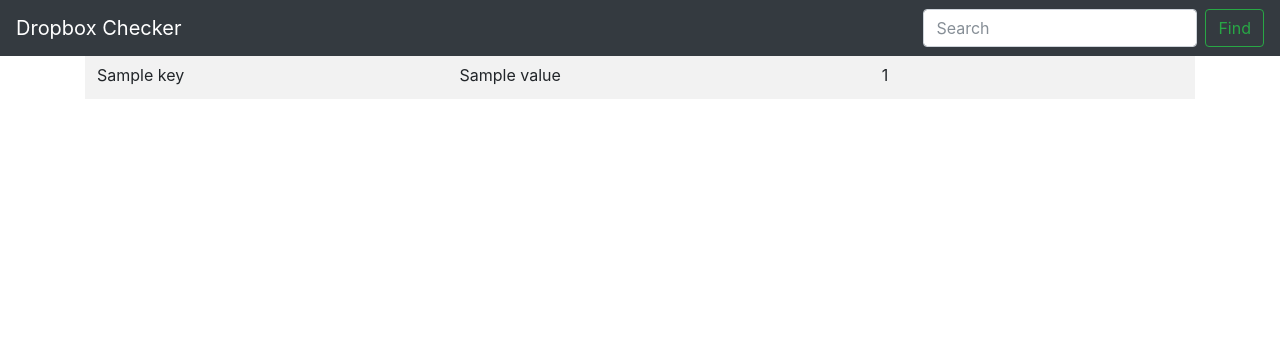
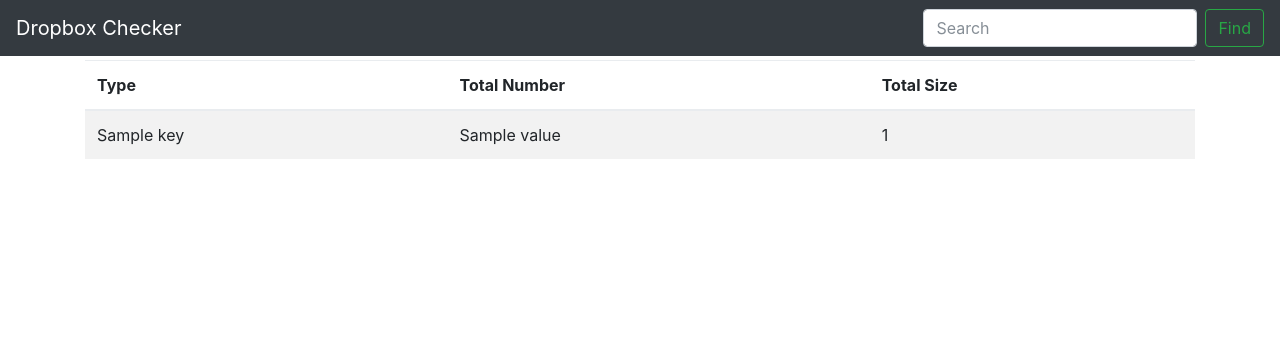
Before and after one commit to chadduffey/db_analysis, a Flask app: template templates/index.html in a window 1280 px wide. Shown: the top 356 px of the page. Run offline with Flask 2, Linux system fonts and the light colour scheme; the template is opened without the code that fills it: most values are stand-ins (such as "Sample title", 1, 10 or a date in 2020); some libraries are stand-ins or nearby versions.

Commit message:
fixed css issue with navbar

```diff
--- a/templates/index.html
+++ b/templates/index.html
@@ -11,6 +11,10 @@
 
     <!-- Bootstrap core CSS -->
     <link href="../static/css/bootstrap.min.css" rel="stylesheet">
+
+    <style type="text/css">
+      body{margin-top: 60px;}
+    </style>
 
   </head>
 
```
Also changed, not shown: 1 other file.
